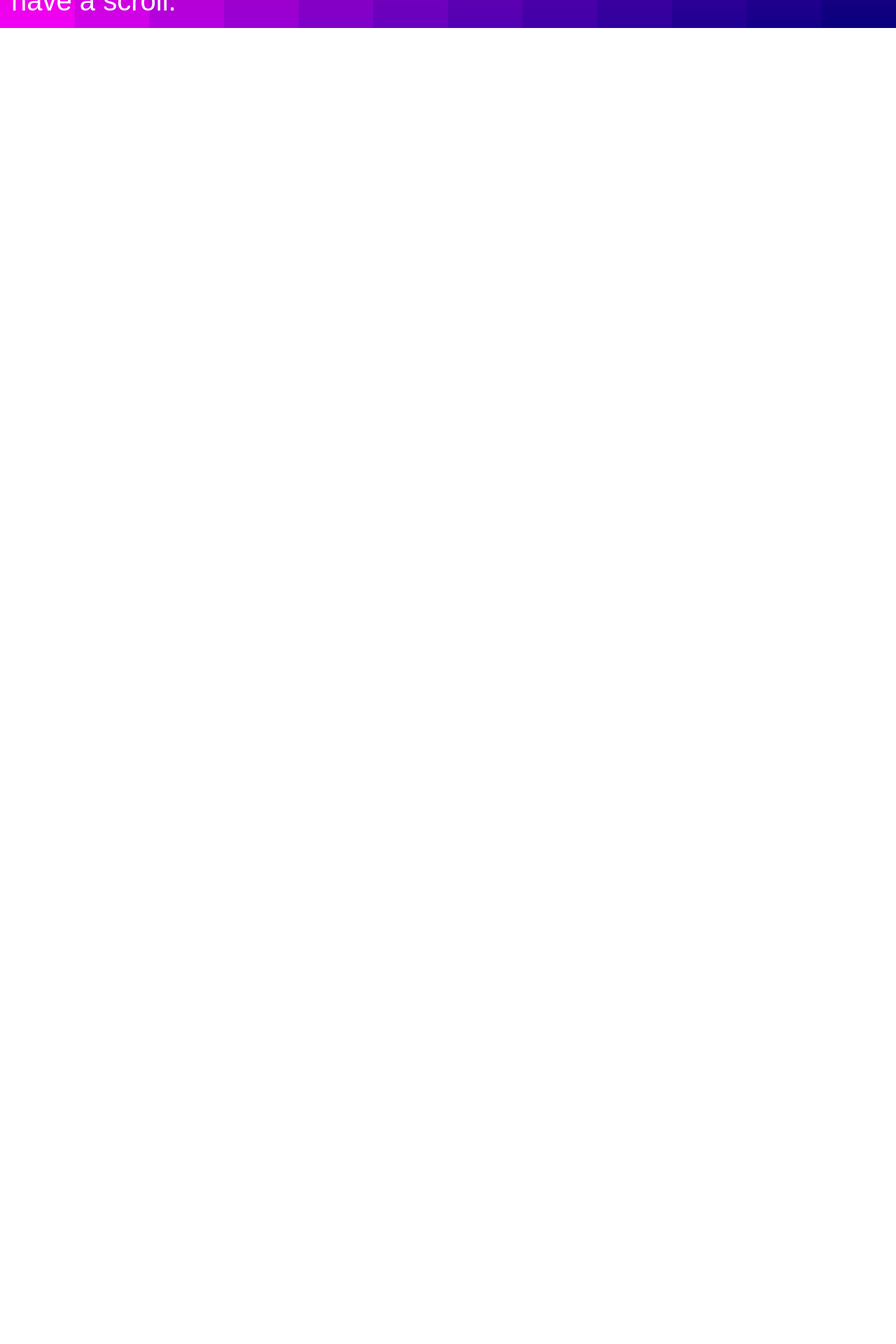
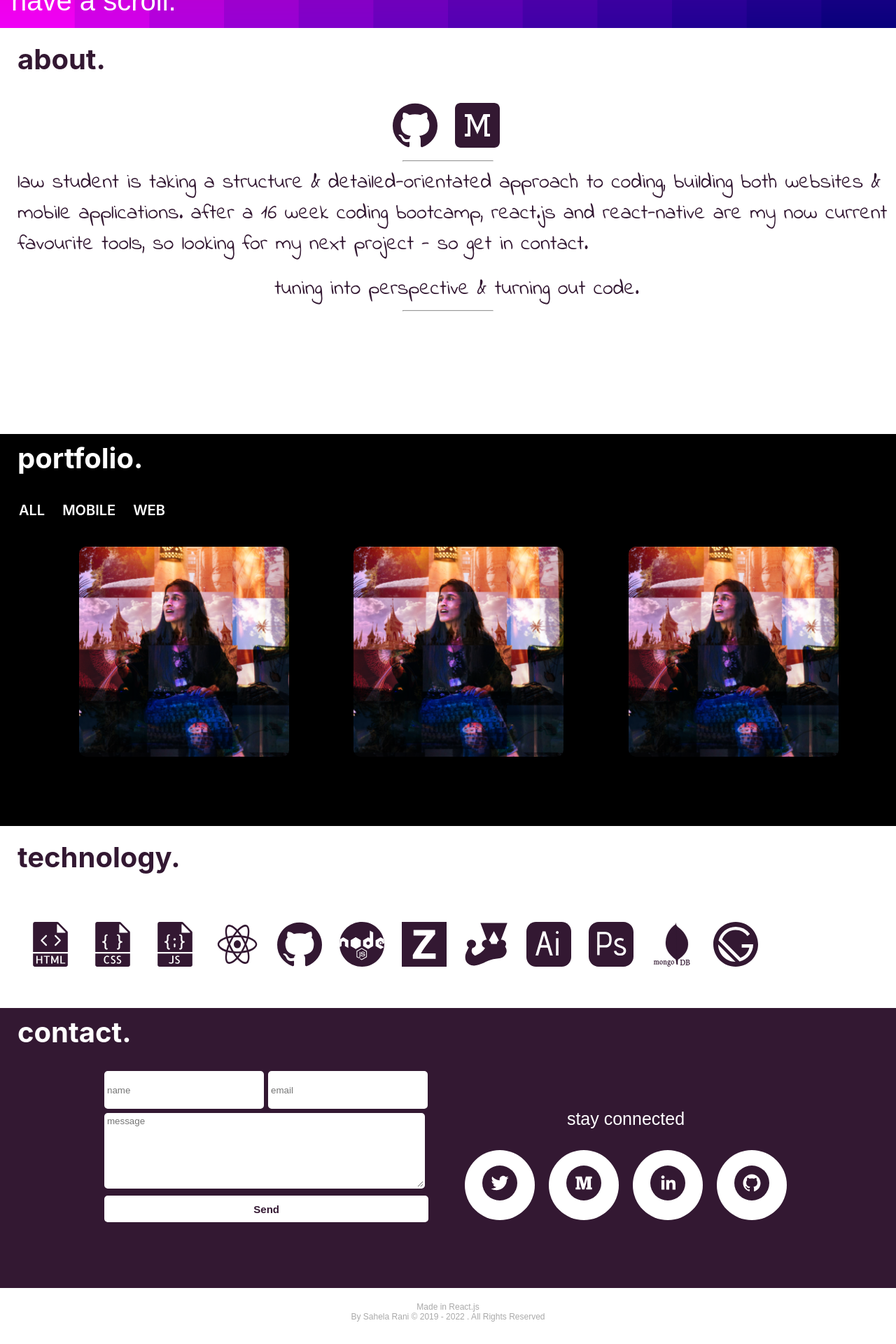
Before and after one commit to SahelaR/portfolioWebsite, a React (Create React App) app: page / in a window 1280 px wide. Shown: the part 760-2680 px from the top of the page at 70% size. Before the commit the page ends 800 px from the top, so only its background shows below. Built offline with nearby package versions, Linux system fonts and the light colour scheme.

Commit message:
maincomponent

```diff
--- a/src/App/App.js
+++ b/src/App/App.js
@@ -1,6 +1,6 @@
 import React from "react"
 import "../App/App.css"
-import LandingSection from "../components/LandingSection"
+import MainComponent from "../components/MainComponent";
 
 const Loading = ({
 }) => {
@@ -41,7 +41,7 @@ export default class App extends React.Component {
     return (
       loading ? (<Loading />)
         : (<div>
-         <LandingSection />
+         <MainComponent />
         </div>)
     )
   }
--- /dev/null
+++ b/src/components/MainComponent/index.js
@@ -0,0 +1,22 @@
+import React from "react"
+import LandingSection from "../LandingSection"
+import AboutMe from "../AboutMe"
+import PortfolioSection from "../PortfolioSection"
+import TechnologySection from "../TechnologySection"
+import ContactMe from "../ContactMe"
+import Footer from "../Footer"
+
+export default class MainComponent extends React.Component {
+render () {
+    return (
+        <>
+        <LandingSection />
+        <AboutMe />
+        <PortfolioSection />
+        <TechnologySection />
+        <ContactMe />
+        <Footer />
+        </>
+    )
+}
+}
```
